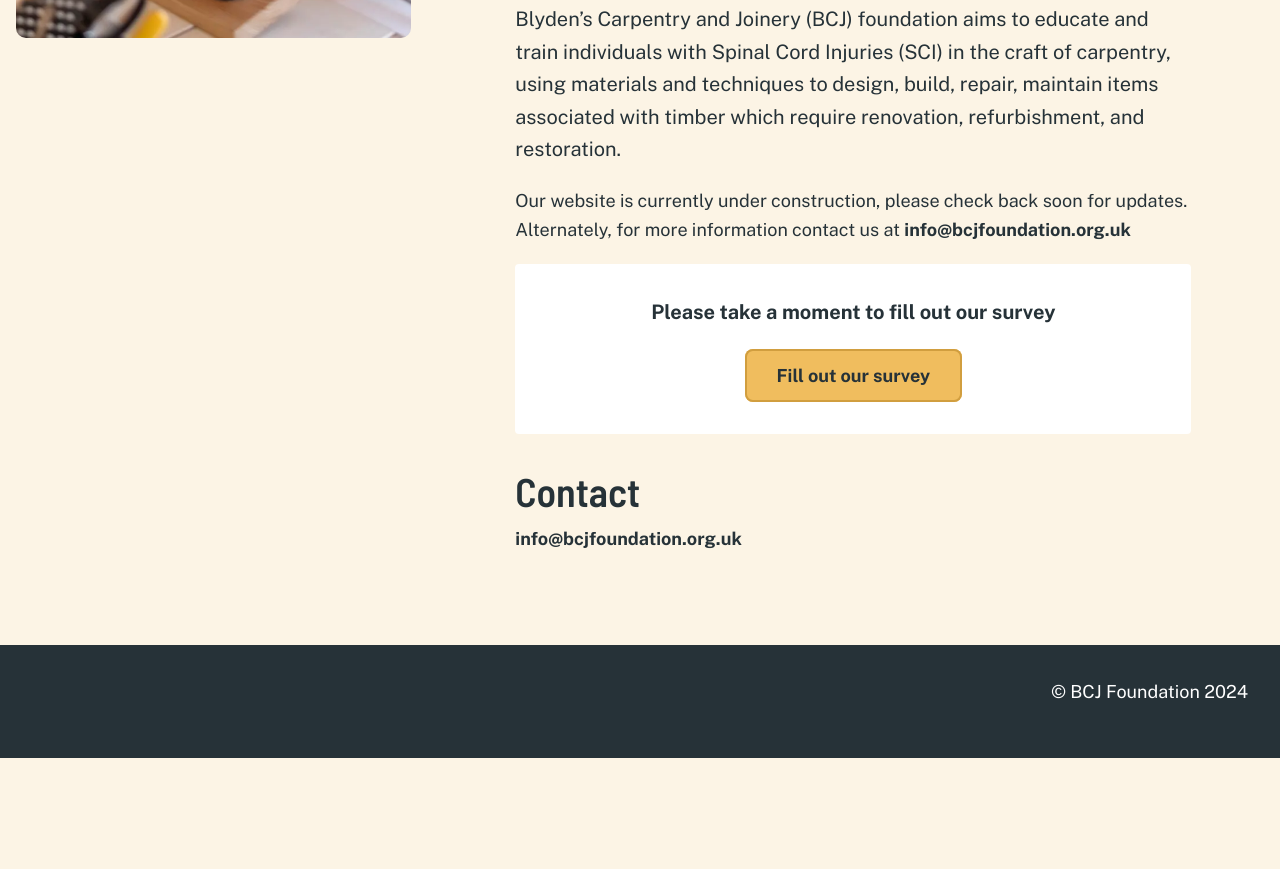
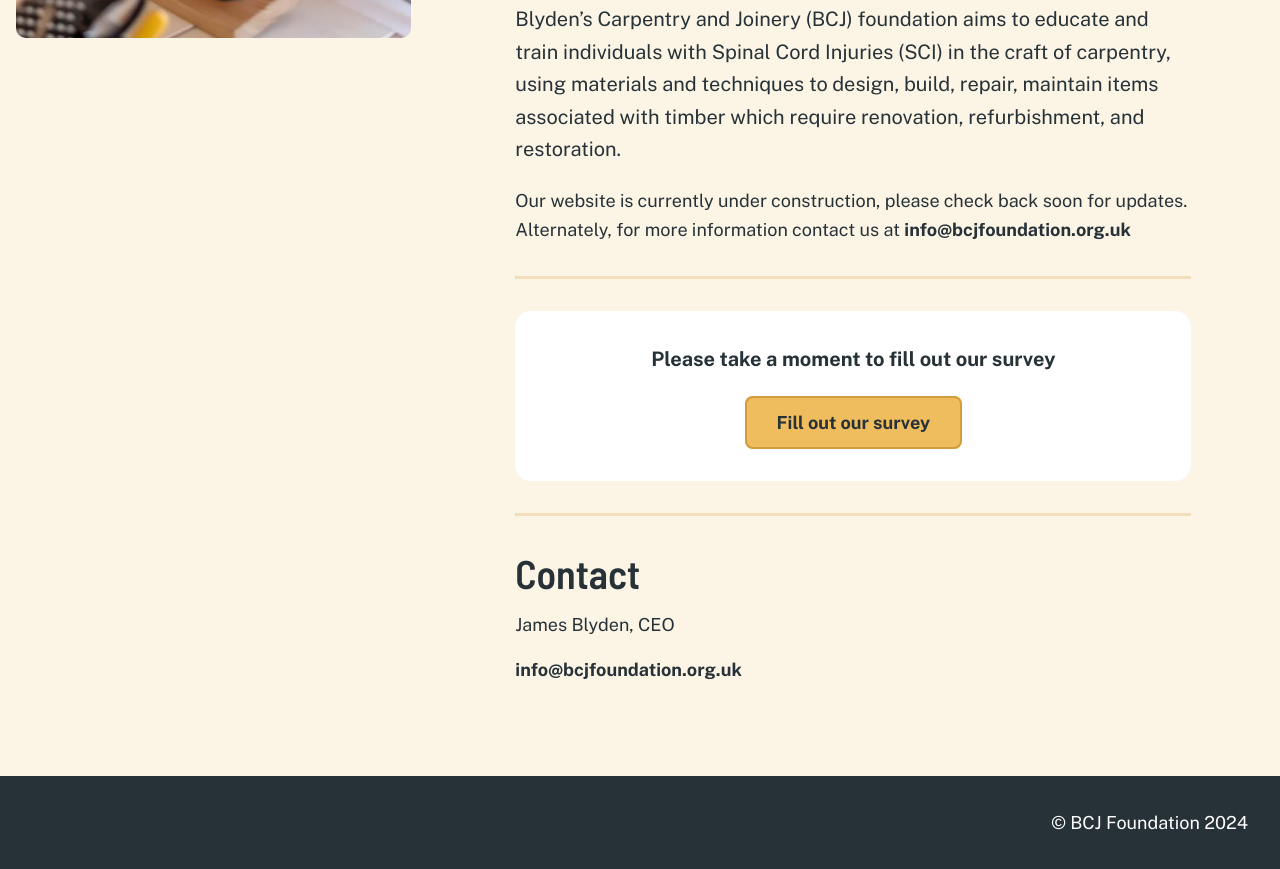
Before and after one commit to bcjfoundation/splash, a plain HTML site: page index.html in a window 1280 px wide. Shown: the part 746-1615 px from the top of the page. Before the commit the page ends 1504 px from the top, so only its background shows below. Drawn offline with nearby package versions, Linux system fonts and the light colour scheme.

Commit message:
callout style

```diff
--- a/index.css
+++ b/index.css
@@ -178,7 +178,8 @@ main svg {
   text-align: center;
   background-color: var(--color-pure-white);
   padding: 2rem;
-  border-radius: 0.25rem;
+  border-radius: 1rem;
+  margin-top: 2rem;
   margin-bottom: 2rem;
 }
 
@@ -196,6 +197,14 @@ main svg {
 }
 .survey-callout a:hover {
   background-color: var(--color-primary-tint-3);
+}
+
+hr {
+  margin: 2rem 0;
+  border-color: var(--color-primary-shade-1);
+  border-top: 0;
+  opacity: 0.25;
+  border-bottom-width: 3px;
 }
 
 @media (min-width: 768px) {
--- a/index.html
+++ b/index.html
@@ -1511,13 +1511,16 @@
                 info@bcjfoundation<b>.bcjfoundation</b>.org.uk
               </strong>
             </p>
+            <hr />
             <div class="survey-callout">
               <p class="lead">
                 <strong>Please take a moment to fill out our survey</strong>
               </p>
               <a href="/survey">Fill out our survey</a>
             </div>
+            <hr />
             <h2>Contact</h2>
+            <p>James Blyden, CEO</p>
             <div class="email">
               <strong>info@bcjfoundation<b>.bcjfoundation</b>.org.uk</strong>
             </div>
```
